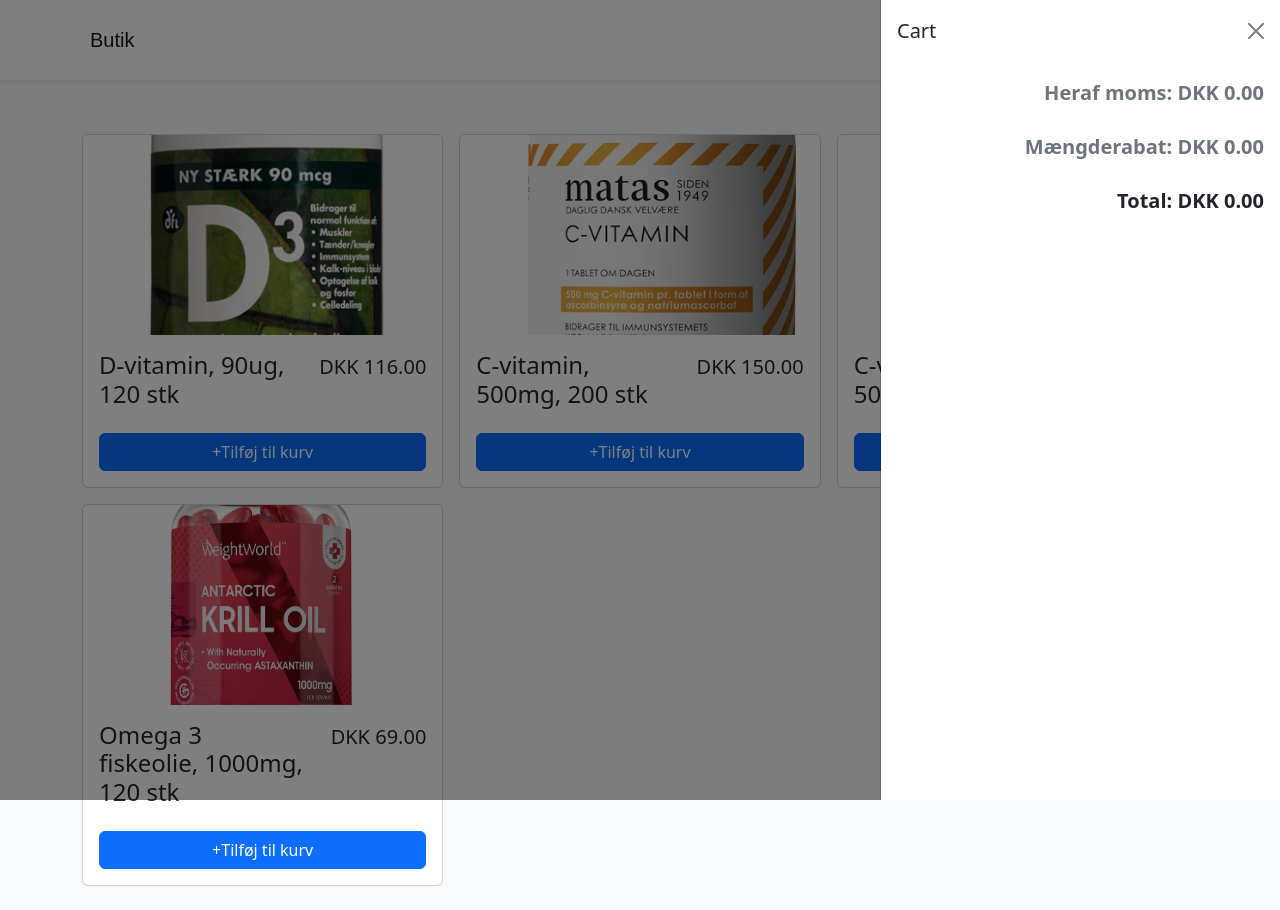
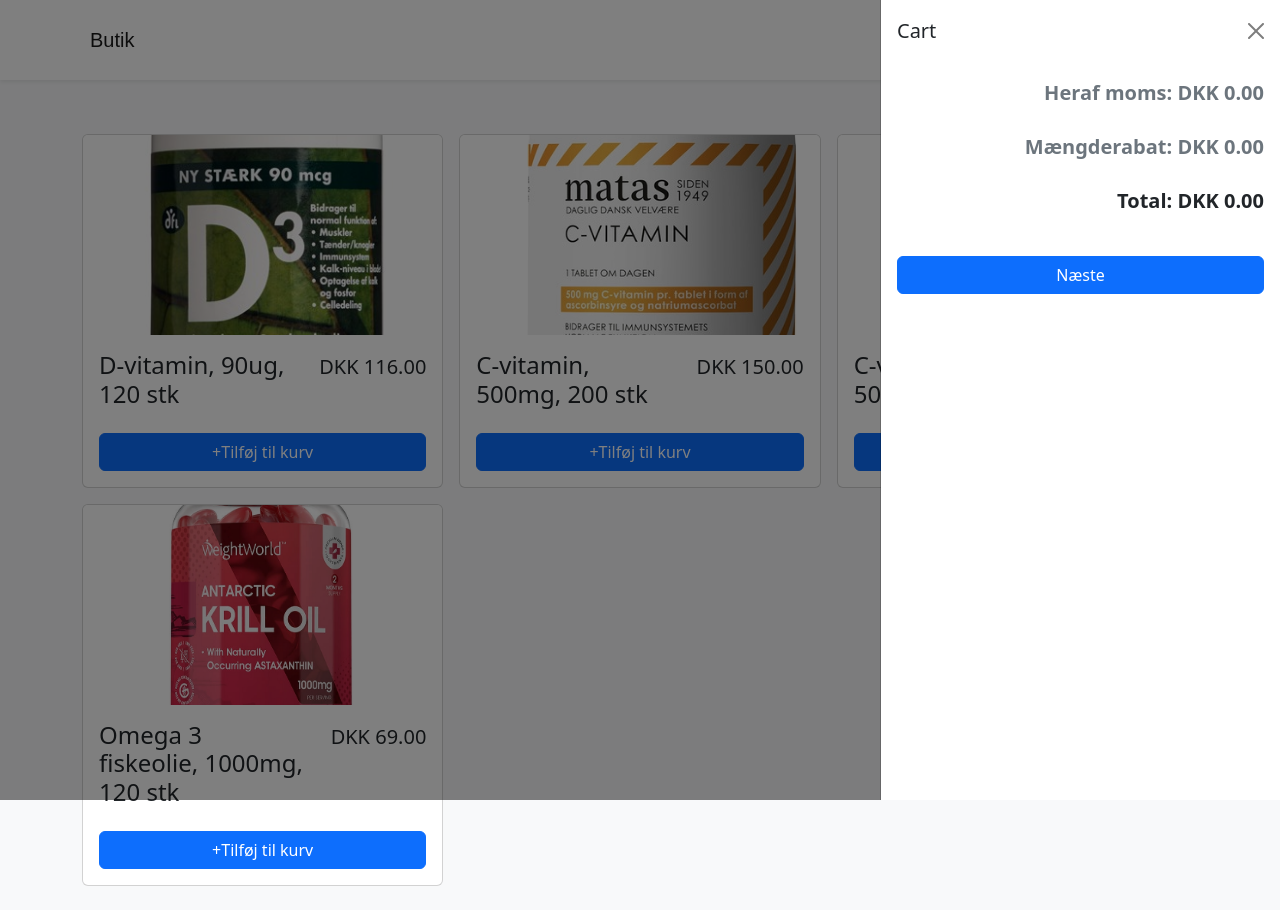
Before and after one commit to oska0281/frontendprojektgruppe7, a React (Vite) app: page / in a window 1280 px wide. Both pictures are taken after a click on the button "Kurv". Built offline with nearby package versions, Linux system fonts and the light colour scheme.

Commit message:
næste knap med igen

```diff
--- a/src/komponenter/Kurv.tsx
+++ b/src/komponenter/Kurv.tsx
@@ -1,9 +1,10 @@
-import { Offcanvas, Stack } from "react-bootstrap";
+import {Button, Offcanvas, Stack} from "react-bootstrap";
 import products from "../data/produkter.json";
 import {formater} from "../utilities/formater";
 import {KurvProvider, useKurv} from "../kontekst/KurvKontekst";
 import React from "react";
 import {Vare} from "./Vare";
+import {Link} from "react-router-dom";
 
 type ShoppingCartProps = {
   erAaben: boolean;
@@ -48,10 +49,10 @@
   return discountTotal + calculateDiscount(price, quantity, rebateQuantity, rebatePercent);
 }, 0);
 
-
 const adjustedTotal = total - totalDiscount;
 const rebate = adjustedTotal >= 300 ? adjustedTotal * 0.1 : 0;
 const totalPrice = adjustedTotal - rebate;
+
 return (
   <Offcanvas show={erAaben} onHide={lukKurv} placement="end">
     <Offcanvas.Header closeButton>
@@ -76,6 +77,9 @@
         <div className="ms-auto fw-bold fs-5 font-weight-bold">
           Total: {formater(totalPrice)}
         </div>
+        <Link to="/levering">
+              <Button onClick={lukKurv} variant="primary" className="w-100 mt-3">Næste</Button>
+            </Link>
       </Stack>
     </Offcanvas.Body>
   </Offcanvas>
```
